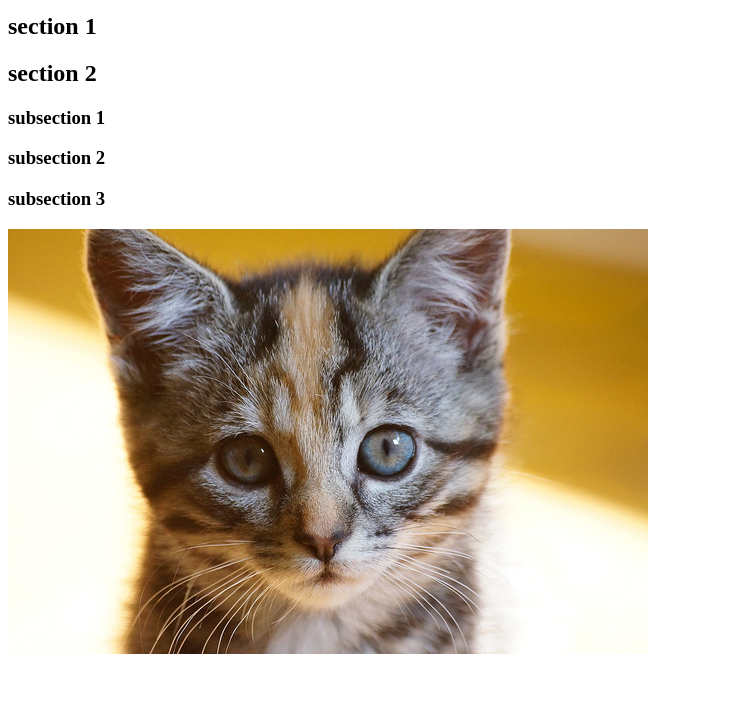
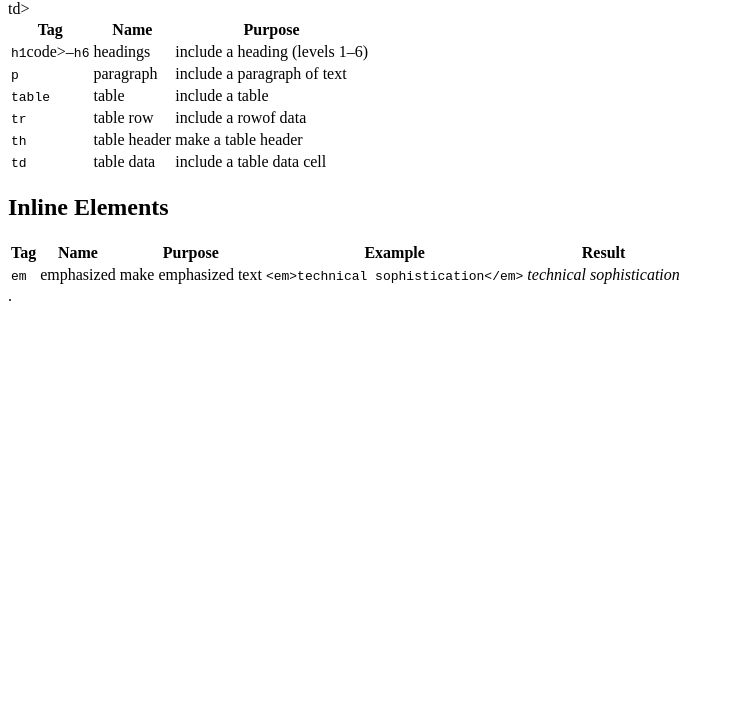
Before and after one commit to minorsa/sample_website, a plain HTML site: page HTML.html in a window 1280 px wide. Shown: the part 91-800 px from the top of the page, without its empty margins (0-739 px from the left). Drawn offline with Linux system fonts and the light colour scheme.

Commit message:
add a tags page

```diff
--- a/HTML.html
+++ b/HTML.html
@@ -8,13 +8,64 @@
 	<body>
 		<p style="font-family: open sans; font-size: 10px; text-align: center;">under construction</p>
 
-		<h1>template</h1>
-		<h2>section 1</h2>
-		<h2>section 2</h2>
-		<h3>subsection 1</h3>
-		<h3>subsection 2</h3>
-		<h3>subsection 3</h3>
-		<img src="images/kitten.jpg" alt="An adorable kitten">
+		<h2>Table Elements</h2>
+		<table>
+			<tr>
+				<th>Tag</th>
+				<th>Name</th>
+				<th>Purpose</th>
+			</tr>
+			<tr>
+				<td><code>h1</code>code>&ndash;<code>h6</code></td>
+				<td>headings</td>td>
+				<td>include a heading (levels 1&ndash;6)</td>
+			</tr>
+			<tr>
+				<td><code>p</code></td>
+				<td>paragraph</td>
+				<td>include a paragraph of text</td>
+			</tr>
+			<tr>
+				<td><code>table</code></td>
+				<td>table</td>
+				<td>include a table</td>
+			</tr>
+			<tr>
+				<td><code>tr</code></td>
+				<td>table row</td>
+				<td>include a rowof data</td>
+			</tr>
+			<tr>
+				<td><code>th</code></td>
+				<td>table header</td>
+				<td>make a table header</td>
+			</tr>
+			<tr>
+				<td><code>td</code></td>
+				<td>table data</td>
+				<td>include a table data cell</td>
+			</tr>
+		</table>
+
+		<h2>Inline Elements</h2>
+		<table>
+        	<tr>
+        		<th>Tag</th>
+        		<th>Name</th>
+        		<th>Purpose</th>
+        		<th>Example</th>
+        		<th>Result</th>
+      		</tr>
+      		<tr>
+        		<td><code>em</code></td>
+        		<td>emphasized</td>
+        		<td>make emphasized text</td>
+        		<td><code>&lt;em&gt;technical sophistication&lt;/em&gt;</code></td>
+        		<td><em>technical sophistication</em></td>
+      		</tr>
+    	</table>
+.
+
 
 
 	</body>
```
